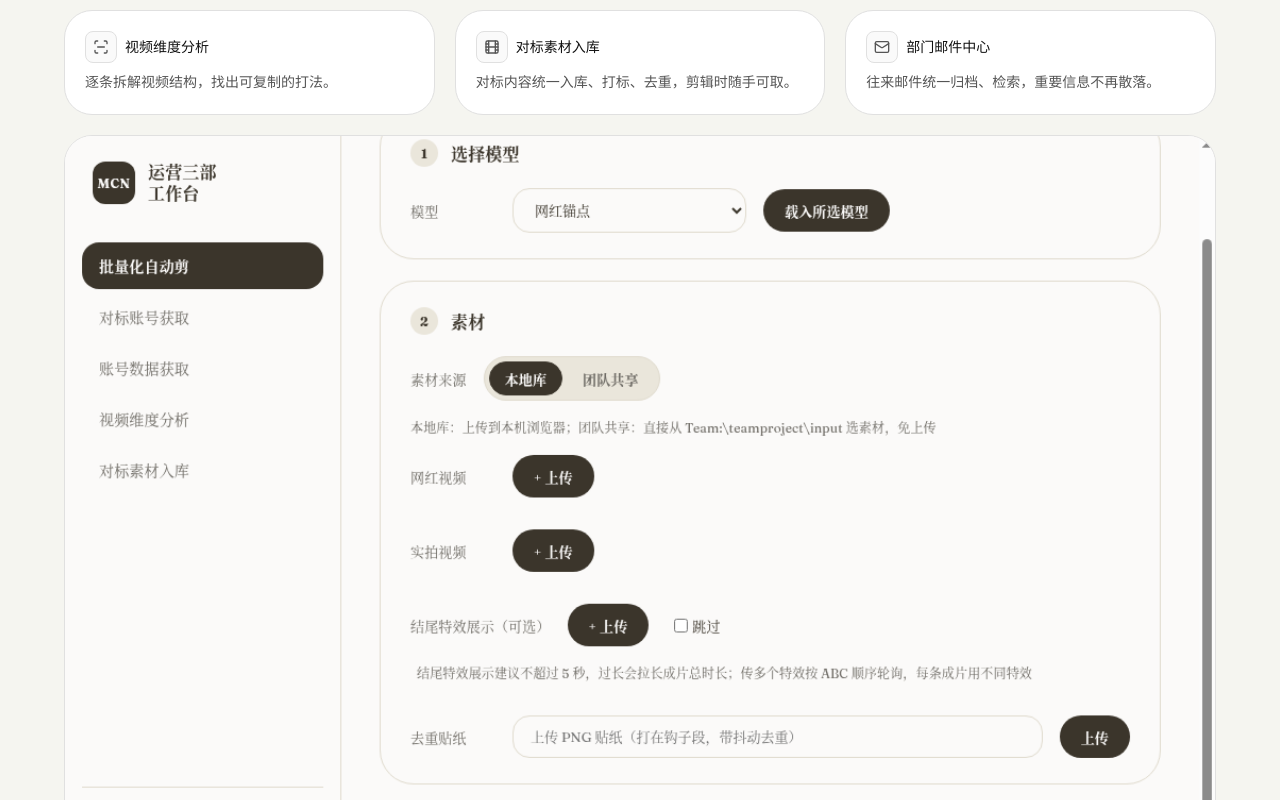
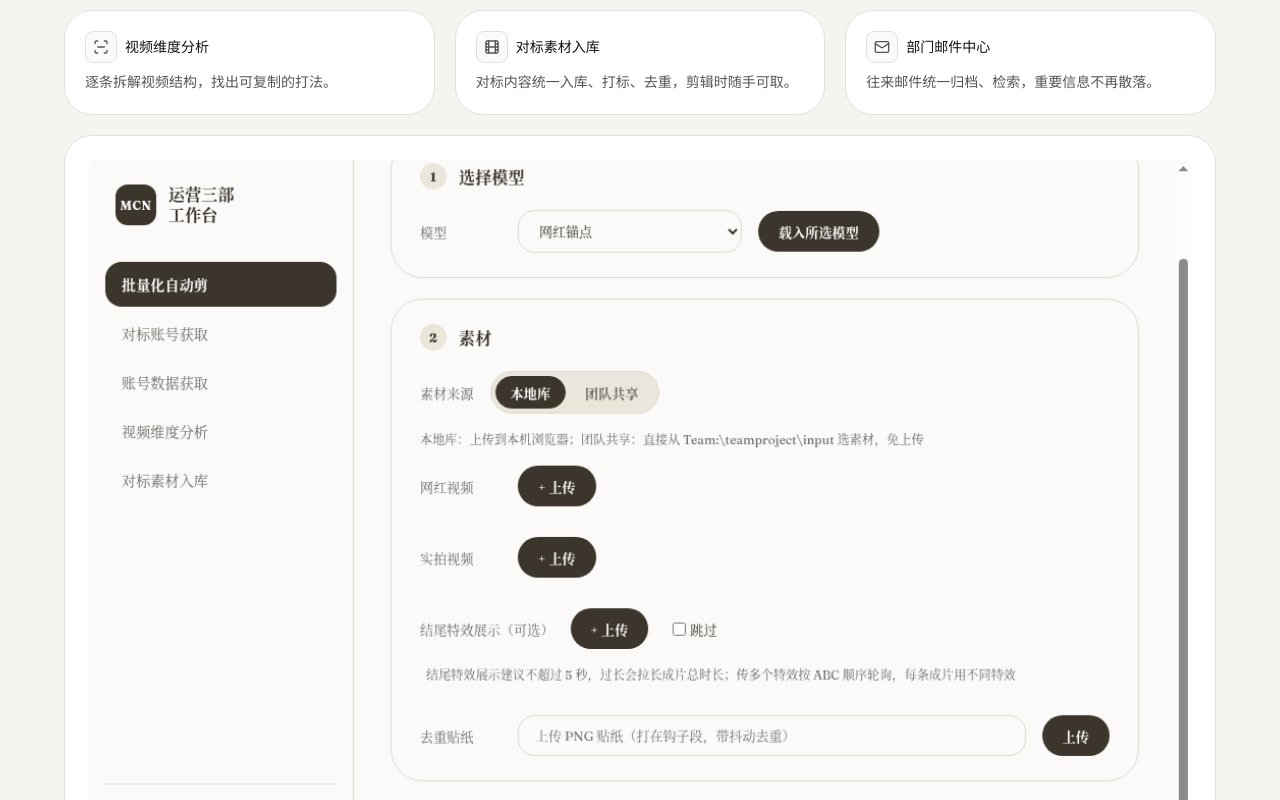
Before and after one commit to eddiewiiii/portal, a React (Vite) app: page /#/design in a window 1280 px wide. Shown: the part 2240-3040 px from the top of the page. Built offline with nearby package versions, Linux system fonts and the light colour scheme; a web font is replaced by a local one.

Commit message:
style: 工作台截图加内边距留白

```diff
--- a/src/pages/Design.tsx
+++ b/src/pages/Design.tsx
@@ -419,12 +419,12 @@ export default function Design() {
             </div>
 
             {/* 工作台界面预览 */}
-            <div className="mt-5 bg-surface border border-border rounded-card-lg overflow-hidden">
+            <div className="mt-5 bg-surface border border-border rounded-card-lg p-4 sm:p-6">
               <img
                 src="/design/capcut-home.png"
                 alt="CapCut 工作台"
                 loading="lazy"
-                className="w-full h-auto object-contain"
+                className="w-full h-auto object-contain rounded-lg"
               />
             </div>
 
```
